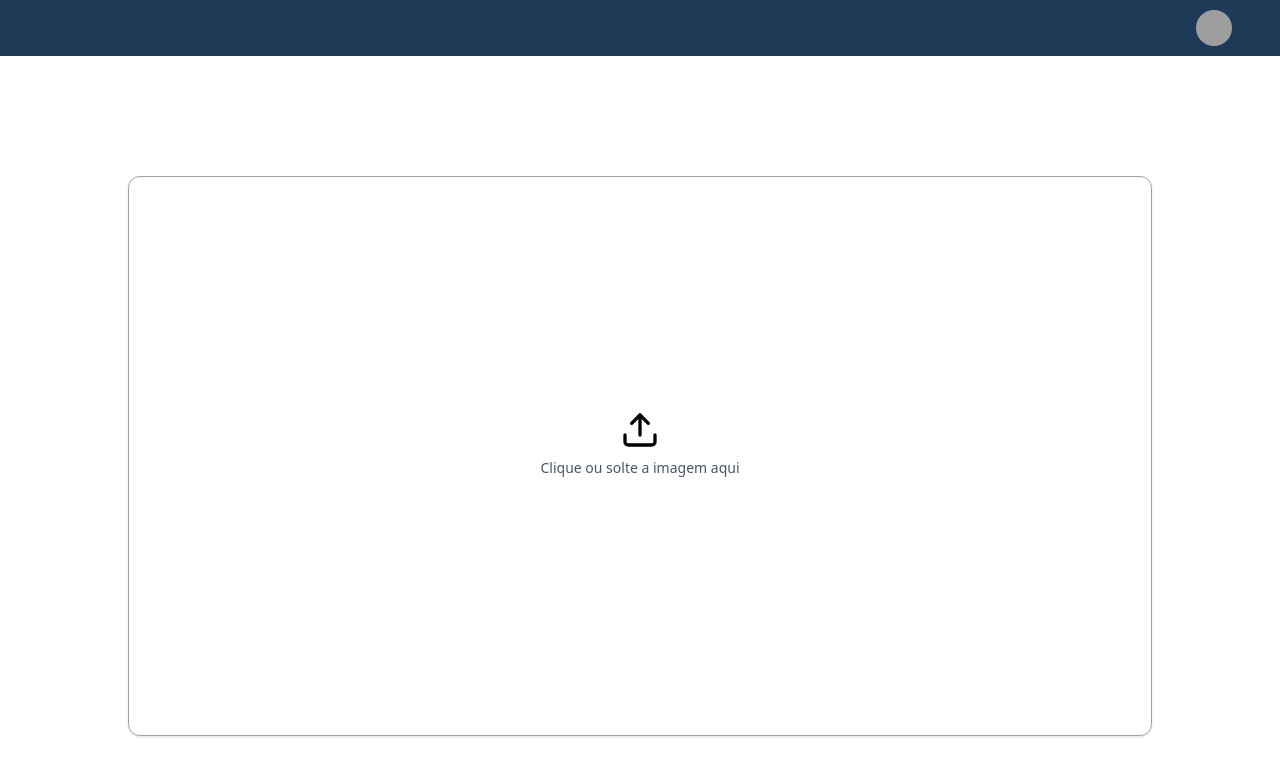
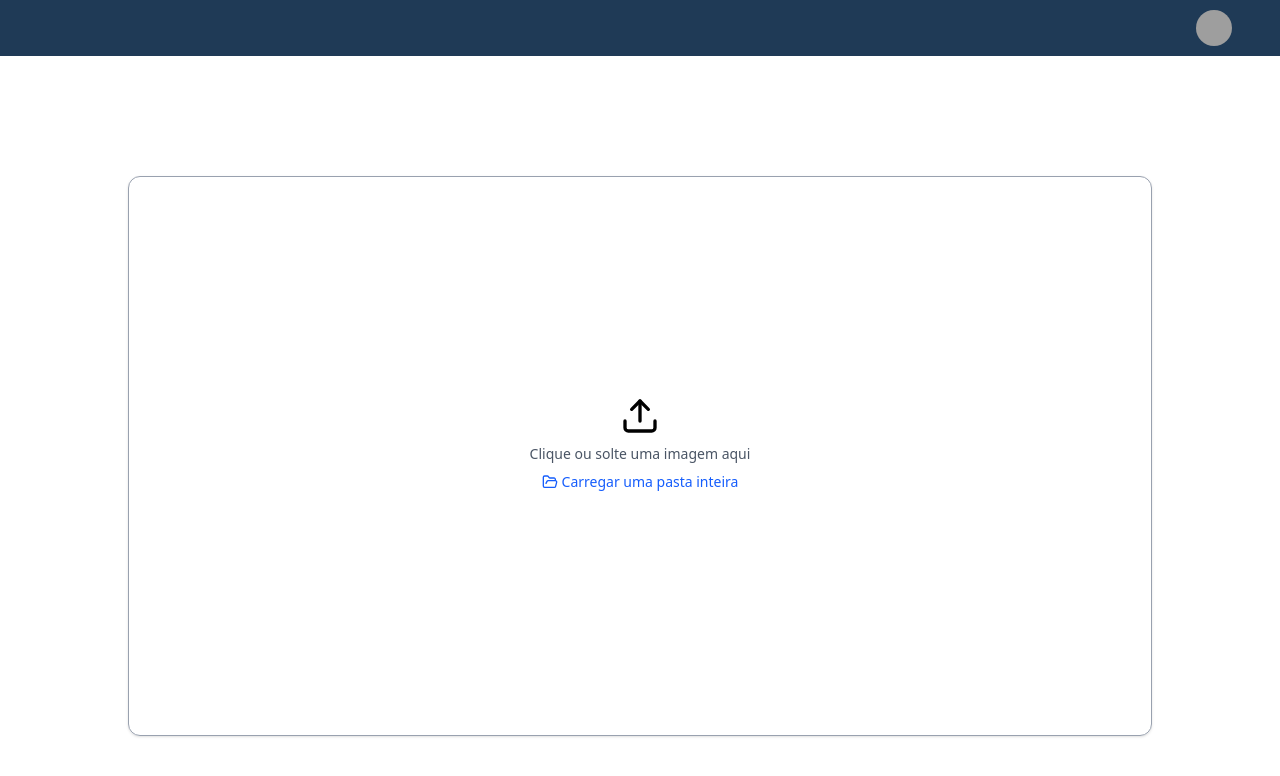
Before and after one commit to Altenir-M-Gomes/brazilian_animal_detection, a React (Vite) app in the folder front-end/: page /previsao in a window 1280 px wide. Shown: the top 776 px of the page. Built offline with nearby package versions, Linux system fonts and the light colour scheme; sample sign-in values are in the browser's storage; grey boxes are pictures that could not be loaded.

Commit message:
feat: working in previsao screen

```diff
--- a/front-end/src/pages/previsao.jsx
+++ b/front-end/src/pages/previsao.jsx
@@ -1,19 +1,66 @@
 import { Card, CardContent } from "@/components/ui/card";
-import { Upload } from "lucide-react";
+import { Upload, FolderOpen } from "lucide-react";
 import Header from "@/components/Header";
 import { useRef } from "react";
 
 export default function PrevisaoScreen() {
   const fileInputRef = useRef(null);
+  const folderInputRef = useRef(null);
 
   const handleCardClick = () => {
     fileInputRef.current?.click();
   };
 
-  const handleFileChange = (event) => {
+  const handleFolderClick = () => {
+    folderInputRef.current?.click();
+  };
+
+  const handleFileChange = async (event) => {
     const files = event.target.files;
-    if (files && files.length > 0) {
-      console.log("Arquivo selecionado:", files[0]);
+    if (!files || files.length === 0) return;
+
+    console.log(`📄 Arquivo selecionado:`, files[0].name);
+
+    const formData = new FormData();
+    formData.append("file", files[0]);
+
+    try {
+      const response = await fetch( `${import.meta.env.VITE_API_URL}/`, {
+        method: "POST",
+        body: formData,
+      });
+
+      if (!response.ok) throw new Error(`Erro: ${response.status}`);
+      const data = await response.json();
+      console.log("✅ Upload concluído:", data);
+    } catch (err) {
+      console.error("❌ Falha no upload:", err);
+    }
+  };
+
+  const handleFolderChange = async (event) => {
+    const files = event.target.files;
+    if (!files || files.length === 0) return;
+
+    console.log(`📁 ${files.length} arquivos encontrados na pasta:`);
+
+    const formData = new FormData();
+    for (const file of files) {
+      console.log("→", file.webkitRelativePath);
+      formData.append("files", file);
+    }
+
+    try {
+      const response = await fetch("http://localhost:3000/api/upload-folder", {
+        method: "POST",
+        body: formData,
+      });
+
+      if (!response.ok) throw new Error(`Erro: ${response.status}`);
+      const data = await response.json();
+      console.log("✅ Upload de pasta concluído:", data);
+    } catch (err) {
+      console.error("❌ Falha ao enviar pasta:", err);
     }
   };
 
@@ -26,16 +73,40 @@ export default function PrevisaoScreen() {
           ref={fileInputRef}
           onChange={handleFileChange}
           className="hidden"
+          accept="image/*"
         />
+
+        <input
+          type="file"
+          ref={folderInputRef}
+          onChange={handleFolderChange}
+          className="hidden"
+          webkitdirectory="true"
+          directory=""
+          multiple
+        />
+
         <Card
           onClick={handleCardClick}
-          className="w-full max-w-5xl h-[70vh] flex items-center justify-center border border-gray-400 cursor-pointer hover:bg-gray-50 transition"
+          className="w-full max-w-5xl h-[70vh] flex flex-col items-center justify-center border border-gray-400 cursor-pointer hover:bg-gray-50 transition"
         >
           <CardContent className="flex flex-col items-center justify-center text-center">
             <Upload className="w-10 h-10 mb-2" />
-            <span className="text-sm text-gray-600">
-              Clique ou solte a imagem aqui
+            <span className="text-sm text-gray-600 mb-2">
+              Clique ou solte uma imagem aqui
             </span>
+
+            <button
+              type="button"
+              onClick={(e) => {
+                e.stopPropagation();
+                handleFolderClick();
+              }}
+              className="text-blue-600 text-sm flex items-center gap-1 hover:underline"
+            >
+              <FolderOpen className="w-4 h-4" />
+              Carregar uma pasta inteira
+            </button>
           </CardContent>
         </Card>
       </div>
```
